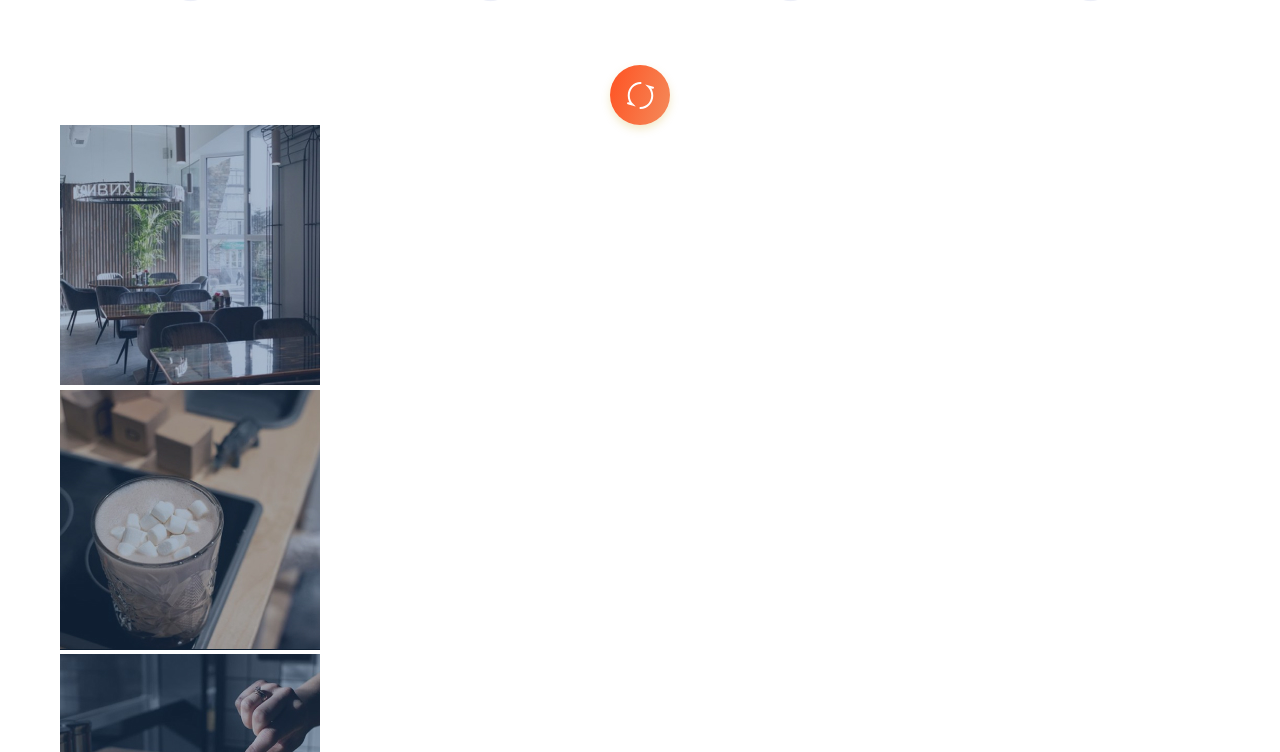
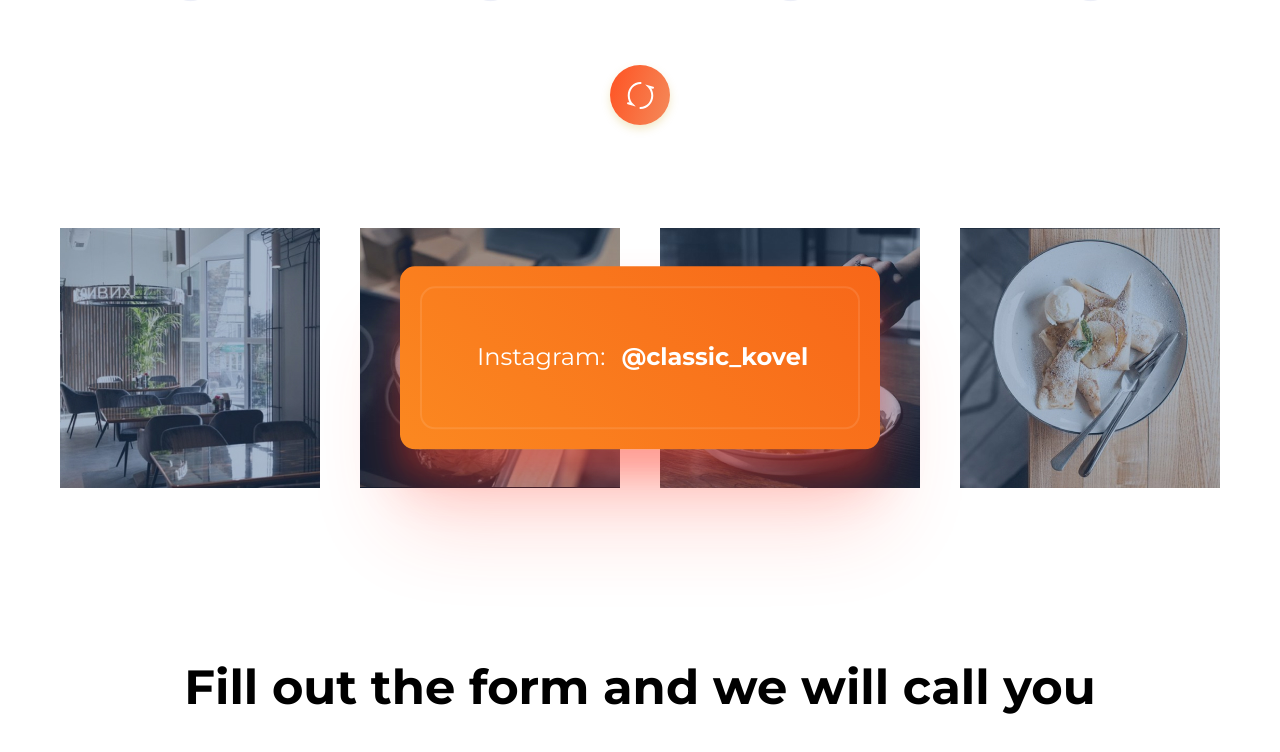
Before and after one commit to olikajl/landing_food_delivery, a plain HTML site: page index.html in a window 1280 px wide. Shown: the part 2024-2776 px from the top of the page. Drawn offline with Linux system fonts and the light colour scheme.

Commit message:
Сверстала секцию instagram

```diff
--- a/index.html
+++ b/index.html
@@ -216,9 +216,22 @@
           <div class="instagram__img"><img src="img/instagram/instagram_img_2.jpg" alt=""></div>
           <div class="instagram__img"><img src="img/instagram/instagram_img_3.jpg" alt=""></div>
           <div class="instagram__img"><img src="img/instagram/instagram_img_4.jpg" alt=""></div>
+          <!-- <div class="instagram__img"><img src="img/instagram/instagram_img_1.jpg" alt=""></div>
+          <div class="instagram__img"><img src="img/instagram/instagram_img_2.jpg" alt=""></div>
+          <div class="instagram__img"><img src="img/instagram/instagram_img_3.jpg" alt=""></div>
+          <div class="instagram__img"><img src="img/instagram/instagram_img_4.jpg" alt=""></div>
+          <div class="instagram__img"><img src="img/instagram/instagram_img_1.jpg" alt=""></div>
+          <div class="instagram__img"><img src="img/instagram/instagram_img_2.jpg" alt=""></div>
+          <div class="instagram__img"><img src="img/instagram/instagram_img_3.jpg" alt=""></div>
+          <div class="instagram__img"><img src="img/instagram/instagram_img_4.jpg" alt=""></div>
+          <div class="instagram__img"><img src="img/instagram/instagram_img_1.jpg" alt=""></div>
+          <div class="instagram__img"><img src="img/instagram/instagram_img_2.jpg" alt=""></div>
+          <div class="instagram__img"><img src="img/instagram/instagram_img_3.jpg" alt=""></div>
+          <div class="instagram__img"><img src="img/instagram/instagram_img_4.jpg" alt=""></div> -->
+          <div class="instagram__link"><a href="#">Instagram:<span>@classic_kovel</span></a></div>
         </div>
         <!-- /.instagram__row -->
-        <div class="instagram__link"><a href="#">Instagram:  <span>@classic_kovel</span></a></div>
+
       </div>
       <!-- /.container -->
     </section>
--- a/sass/blocks/_instagram.sass
+++ b/sass/blocks/_instagram.sass
@@ -0,0 +1,32 @@
+.instagram
+  padding: 103px 0 127px 0
+  overflow: hidden
+  &__row
+    position: relative
+    display: flex
+    justify-content: space-between
+    margin: 0 -20px
+  &__img
+    flex: 0 0 25%
+    padding: 0 20px
+  &__link
+    position: absolute
+    left: 50%
+    top: 0%
+    transform: translate(-50%, 21%)
+    max-width: 480px
+    background: linear-gradient(45.04deg, #FD9924 -51.05%, #F65B16 134.89%)
+    box-shadow: 0px 70px 90px rgba(253, 55, 36, 0.2), 0px 35px 50px rgba(253, 55, 36, 0.2), 0px 20px 25px rgba(253, 55, 36, 0.2)
+    padding: 20px
+    border-radius: 15px
+    a
+      display: block
+      font-size: 24px
+      color: #ffffff
+      border: 2px solid rgba(255, 255, 255, 0.1);
+      border-radius: 15px
+      padding: 55px 55px 56px 55px
+      text-decoration: none
+      span
+        +montserratBold
+        margin-left: 16px
```
Also changed, not shown: css/style.css, 1 other file.
